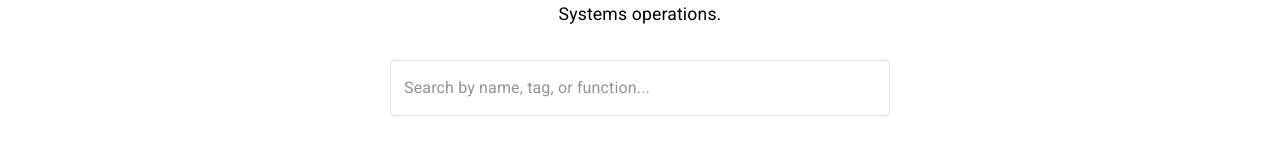
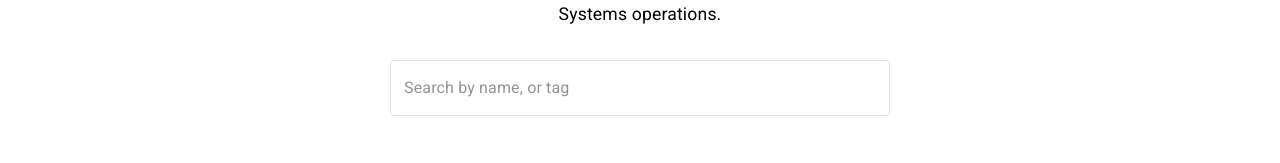
Before and after one commit to mevans-koble/resources, a React (Vite) app: page /tools in a window 1280 px wide. Shown: the part 226-389 px from the top of the page. Built offline with nearby package versions, Linux system fonts and the light colour scheme.

Commit message:
updated search placeholder

```diff
--- a/src/assets/info/Tools.jsx
+++ b/src/assets/info/Tools.jsx
@@ -35,7 +35,7 @@ const Tools = ({ darkMode }) => {
 
         {/* Search Bar */}
         <TextField
-          placeholder="Search by name, tag, or function..."
+          placeholder="Search by name, or tag"
           variant="outlined"
           value={searchTerm}
           onChange={(e) => setSearchTerm(e.target.value)}
```
